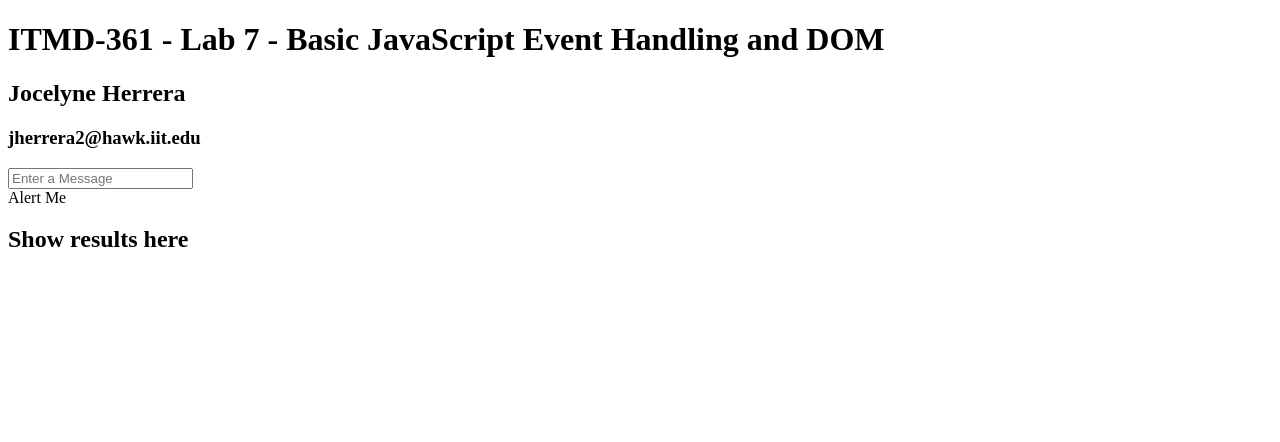
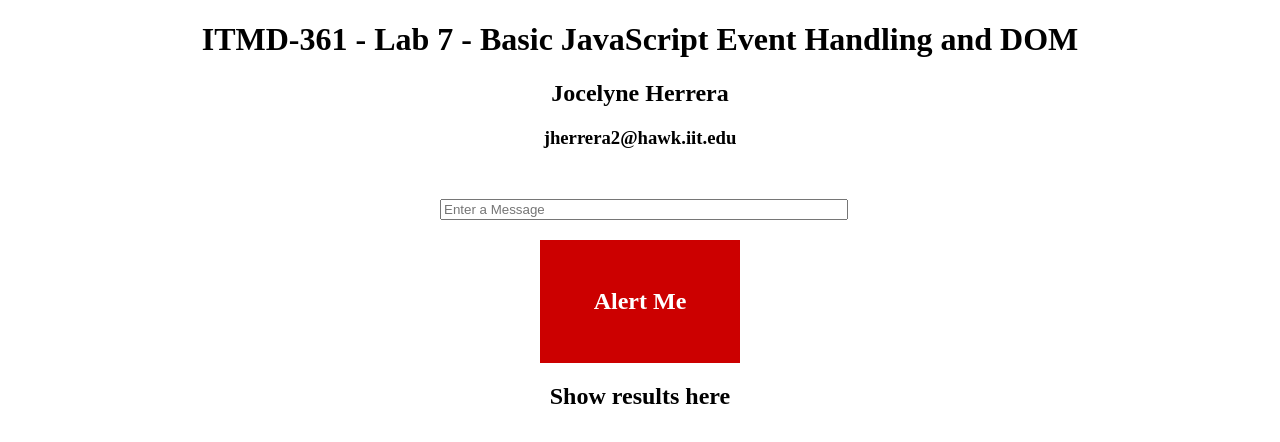
Before and after one commit to chicjoss/labseven, a plain HTML site: page index.html in a window 1280 px wide. Drawn offline with Linux system fonts and the light colour scheme; files that its build step writes are made by us from their sources.

Commit message:
Update index.html

```diff
--- a/index.html
+++ b/index.html
@@ -3,7 +3,7 @@
 <head>
 	<meta charset="UTF-8">
 	<title>Lab 7 - Basic JavaScript Event Handling and DOM</title>
-	<link rel="style/stylesheet" href="style.css">
+	<link rel="stylesheet" href="style/style.css">
 	<script src=""js/script.js"></script>
 
 </head>
```
